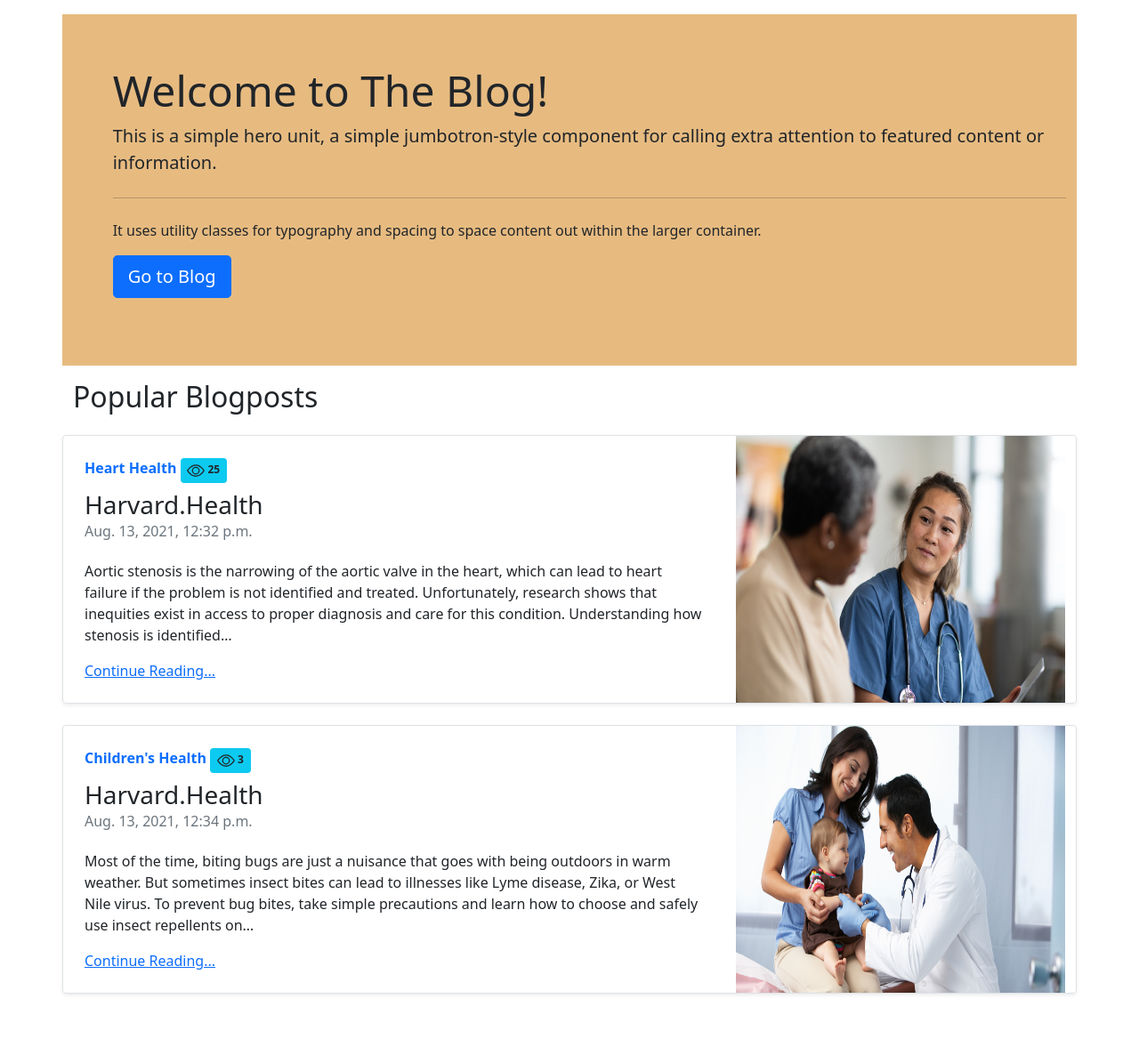
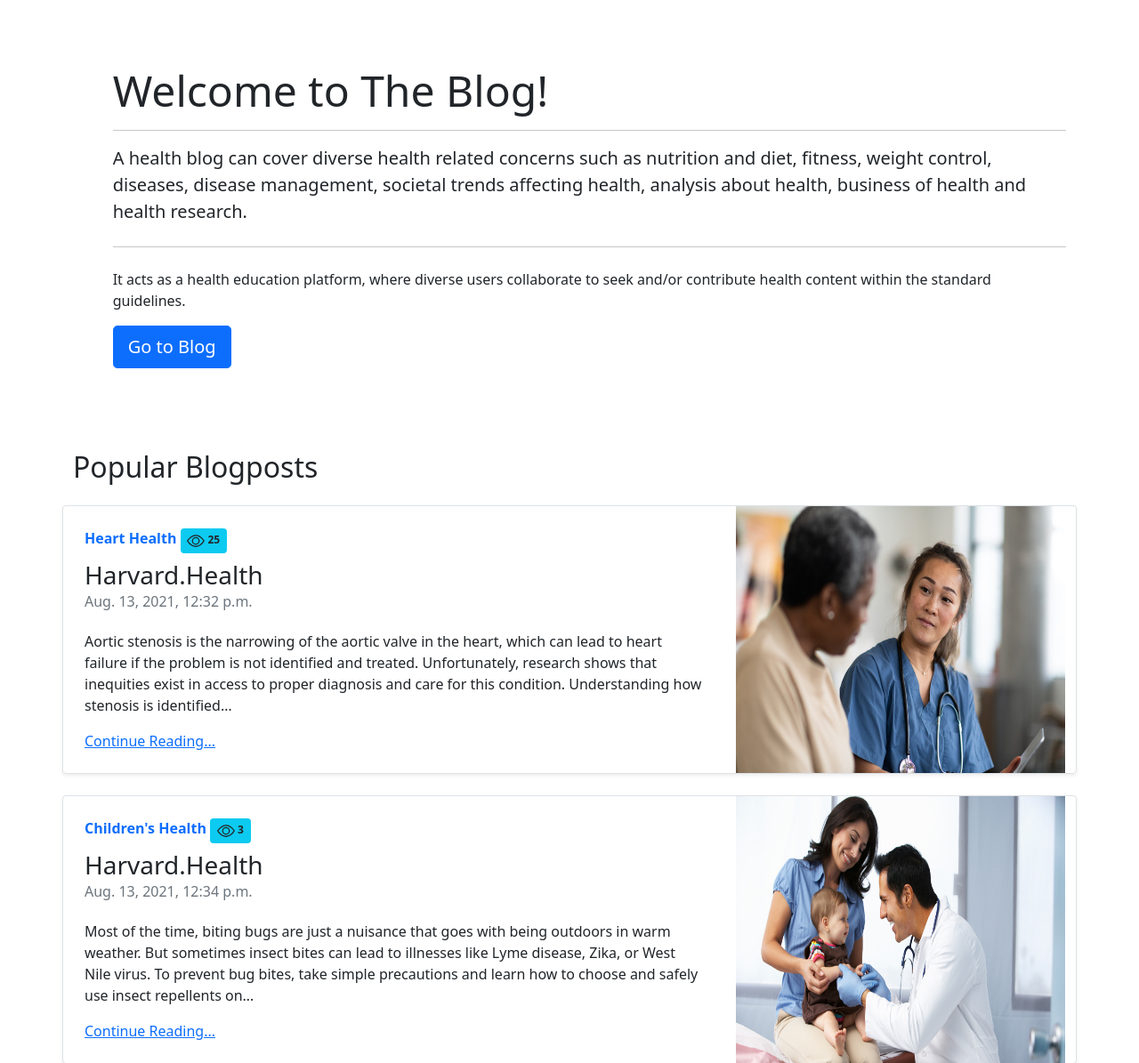
Before and after one commit to Nishant-007-Hub/The-Blog, a Django app: page / in a window 1280 px wide. Shown: the part 56-1251 px from the top of the page at 89% size. Before the commit the page ends 1174 px from the top, so only its background shows below. Run offline with Django 3.2, Linux system fonts and the light colour scheme; data comes from the database, SQL or seed files in the repository; both versions use the stored data as it was after the commit.

Commit message:
jumbotron data change

```diff
--- a/The_blog/templates/home/home.html
+++ b/The_blog/templates/home/home.html
@@ -6,13 +6,13 @@
 {% block body %}
 
 <div class="container my-3"
-    style="background-color: rgb(231, 187, 128);padding-left: 1.5cm;padding-top: 1.5cm;padding-bottom: 2cm;">
+    style="background-color: white;padding-left: 1.5cm;padding-top: 1.5cm;padding-bottom: 2cm;">
     <div class="jumbotron">
         <h1 class="display-5">Welcome to The Blog!</h1>
-        <p class="lead">This is a simple hero unit, a simple jumbotron-style component for calling extra attention to
-            featured content or information.</p>
+        <hr>
+        <p class="lead">A health blog can cover diverse health related concerns such as nutrition and diet, fitness, weight control, diseases, disease management, societal trends affecting health, analysis about health, business of health and health research.</p>
         <hr class="my-4">
-        <p>It uses utility classes for typography and spacing to space content out within the larger container.</p>
+        <p>It acts as a health education platform, where diverse users collaborate to seek and/or contribute health content within the standard guidelines.</p>
         <a class="btn btn-primary btn-lg" href="/blog" role="button">Go to Blog</a>
     </div>
 </div>
```
Also changed, not shown: The_blog/db.sqlite3.
